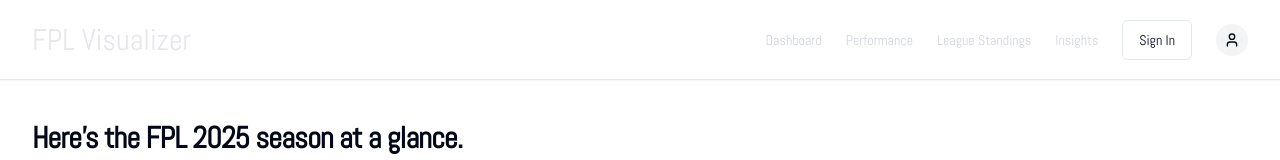
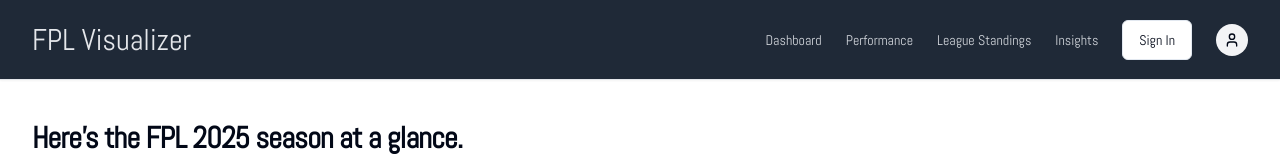
Before and after one commit to stephenmt25/fpl-insight-hub, a React (Vite) app: page / in a window 1280 px wide. Shown: the top 160 px of the page. Built offline with nearby package versions, Linux system fonts and the light colour scheme; no server answers; the database is empty.

Commit message:
Update Header.tsx

```diff
--- a/src/components/Header.tsx
+++ b/src/components/Header.tsx
@@ -17,7 +17,7 @@ export function Header() {
   };
 
   return (
-    <header className="sticky bg-gray-800 top-0 z-40 flex h-20 shrink-0 items-center gap-x-4 border-b border-gray-200 bg-white px-4 shadow-sm sm:gap-x-6 sm:px-6 lg:px-8">
+    <header className="sticky !bg-gray-800 top-0 z-40 flex h-20 shrink-0 items-center gap-x-4 border-b border-gray-200 bg-white px-4 shadow-sm sm:gap-x-6 sm:px-6 lg:px-8">
       <div className="flex flex-1 gap-x-4 self-stretch lg:gap-x-6">
         <div className="flex items-center gap-x-4 lg:gap-x-6">
           <Link to="/" className="text-3xl text-gray-200">
```
